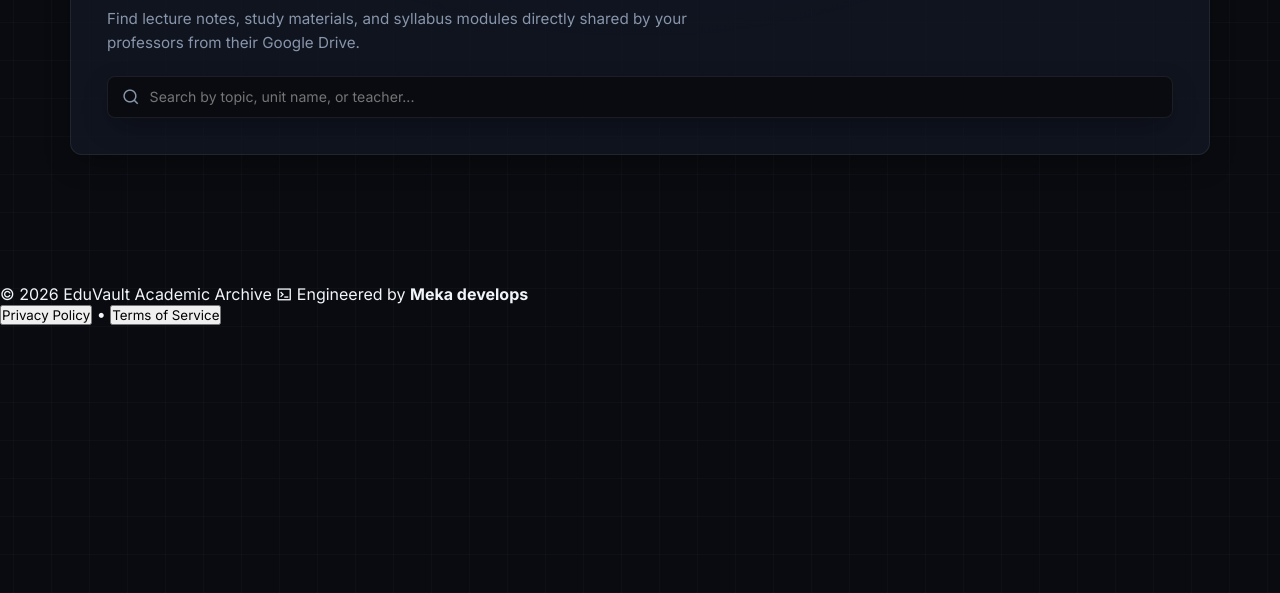
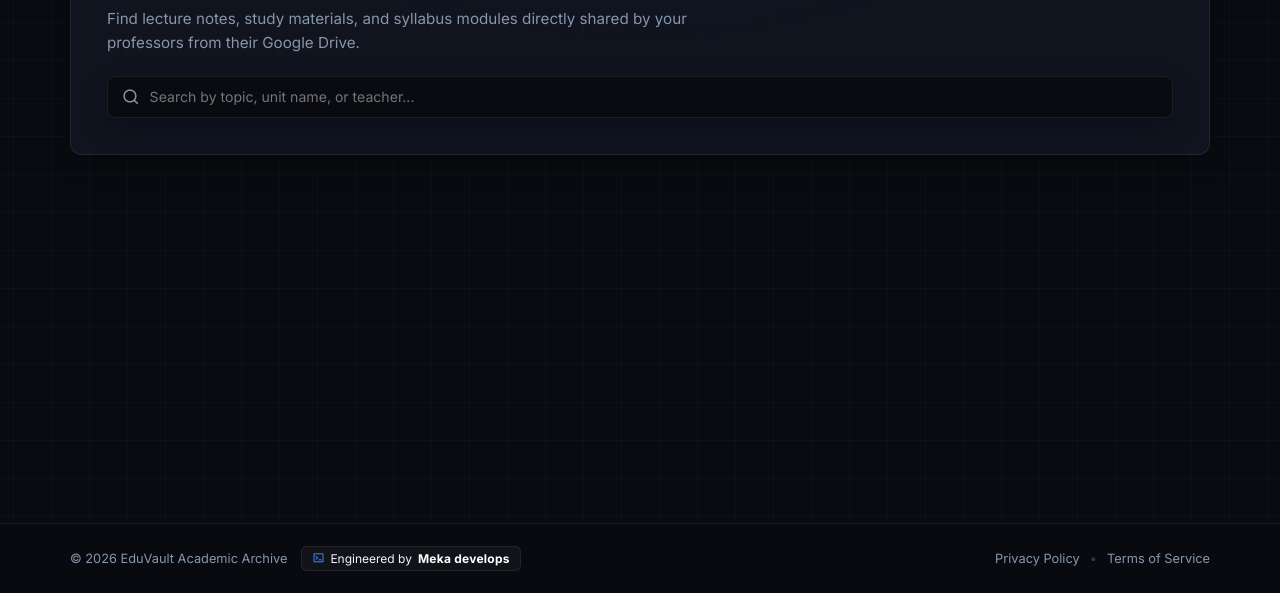
Before and after one commit to Mekatools/college-notes-portal, a plain HTML site: page index.html in a window 1280 px wide. Shown: the part 207-800 px from the top of the page. Drawn offline with nearby package versions, Linux system fonts and the light colour scheme; no server answers; a web font is replaced by a local one.

Commit message:
Enhance footer styles and layout adjustments
Added footer styles and adjusted layout properties.

```diff
--- a/style.css
+++ b/style.css
@@ -25,16 +25,16 @@ body {
   color: var(--text-main);
   min-height: 100vh;
   position: relative;
-  /* Clean architectural grid texture */
   background-image:
     linear-gradient(rgba(255, 255, 255, 0.02) 1px, transparent 1px),
     linear-gradient(90deg, rgba(255, 255, 255, 0.02) 1px, transparent 1px);
   background-size: 38px 38px;
   background-position: center;
   overflow-x: hidden;
+  display: flex;
+  flex-direction: column;
 }
 
-/* Subtle atmospheric top light */
 body::before {
   content: '';
   position: fixed;
@@ -59,9 +59,7 @@ body::before {
   transition: all 0.2s cubic-bezier(0.16, 1, 0.3, 1);
 }
 
-.glass-card:hover {
-  border-color: var(--border-active);
-}
+.glass-card:hover { border-color: var(--border-active); }
 
 /* Header & Nav */
 .glass-nav {
@@ -138,7 +136,8 @@ body::before {
 .container {
   max-width: 1140px;
   width: 92%;
-  margin: 40px auto 70px;
+  margin: 40px auto 60px;
+  flex: 1;
 }
 
 .view-panel {
@@ -233,11 +232,7 @@ body::before {
   transition: all 0.15s ease;
 }
 
-.category-chip:hover {
-  color: var(--text-main);
-  border-color: var(--border-active);
-}
-
+.category-chip:hover { color: var(--text-main); border-color: var(--border-active); }
 .category-chip.active {
   background: #fff;
   color: #000;
@@ -245,7 +240,7 @@ body::before {
   font-weight: 600;
 }
 
-/* Document Cards Grid */
+/* Notes Cards Grid */
 .notes-grid {
   display: grid;
   grid-template-columns: repeat(auto-fill, minmax(330px, 1fr));
@@ -492,7 +487,94 @@ body::before {
 
 .btn-del:hover { opacity: 0.75; }
 
-/* Login Modal */
+/* ================= ACADEMIC FOOTER ================= */
+.portal-footer {
+  border-top: 1px solid var(--border-subtle);
+  background: rgba(9, 11, 16, 0.95);
+  padding: 22px 0;
+  width: 100%;
+  margin-top: auto;
+}
+
+.footer-inner {
+  max-width: 1140px;
+  width: 92%;
+  margin: 0 auto;
+  display: flex;
+  justify-content: space-between;
+  align-items: center;
+  flex-wrap: wrap;
+  gap: 15px;
+}
+
+.footer-left {
+  display: flex;
+  align-items: center;
+  gap: 14px;
+  font-size: 0.8rem;
+  color: var(--text-muted);
+  flex-wrap: wrap;
+}
+
+.creator-tag {
+  display: inline-flex;
+  align-items: center;
+  gap: 6px;
+  background: rgba(255, 255, 255, 0.04);
+  border: 1px solid var(--border-subtle);
+  padding: 4px 10px;
+  border-radius: 6px;
+  color: var(--text-main);
+  font-size: 0.75rem;
+}
+
+.creator-tag i { color: var(--accent-blue); }
+.creator-tag b { color: #fff; letter-spacing: 0.02em; }
+
+.footer-right {
+  display: flex;
+  align-items: center;
+  gap: 10px;
+}
+
+.footer-btn {
+  background: transparent;
+  border: none;
+  color: var(--text-muted);
+  font-size: 0.8rem;
+  cursor: pointer;
+  transition: color 0.15s;
+}
+
+.footer-btn:hover { color: #fff; text-decoration: underline; }
+.footer-divider { color: var(--border-active); font-size: 0.8rem; }
+
+/* Policy Modal Body */
+.modal-policy {
+  max-width: 500px;
+  text-align: left;
+}
+
+.policy-body {
+  margin-top: 15px;
+  max-height: 320px;
+  overflow-y: auto;
+  padding-right: 5px;
+}
+
+.policy-body h4 {
+  font-size: 0.88rem;
+  color: #fff;
+  margin: 12px 0 4px;
+}
+
+.policy-body p {
+  font-size: 0.8rem;
+  color: var(--text-muted);
+  line-height: 1.55;
+}
+
+/* Generic Modals */
 .modal-backdrop {
   position: fixed;
   inset: 0;
@@ -549,4 +631,6 @@ body::before {
 @media (max-width: 820px) {
   .admin-grid { grid-template-columns: 1fr; }
   .hero-section { padding: 22px; }
+  .footer-inner { flex-direction: column; text-align: center; justify-content: center; }
+  .footer-left { justify-content: center; }
 }
```
